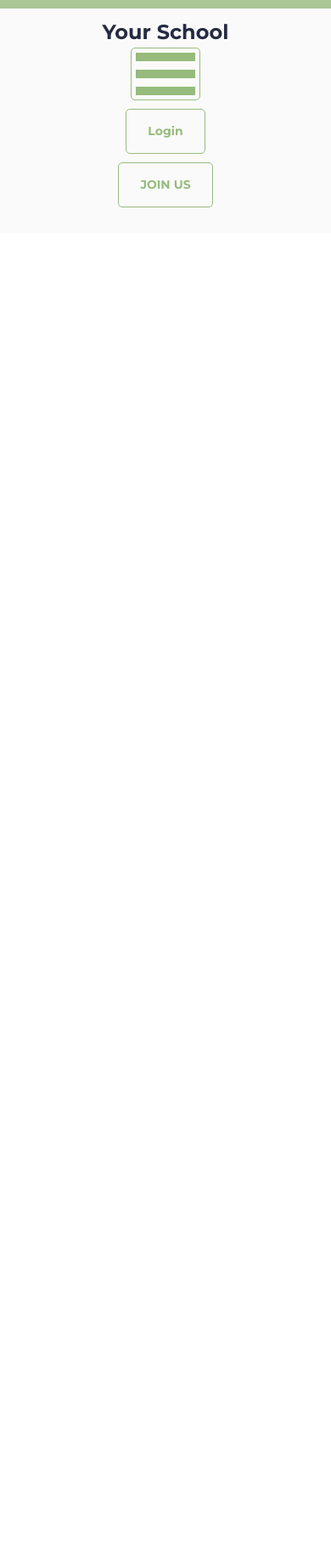
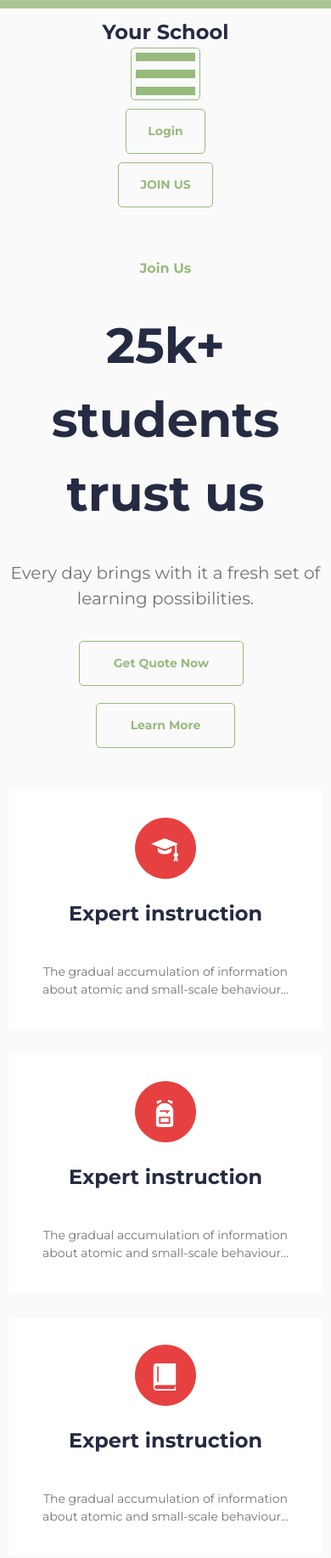
Before and after one commit to akukushkina/school, a plain HTML site: page index.html in a window 390 px wide. Shown: the whole page at 85% size. Before the commit the page ends 844 px from the top, so only its background shows below. Drawn offline with Linux system fonts and the light colour scheme.

Commit message:
add adaptive to about section

```diff
--- a/css/style.css
+++ b/css/style.css
@@ -179,6 +179,7 @@ a {
   max-width: 600px;
   padding-right: 60px;
   margin-bottom: 80px;
+  position: relative;
 }
 
 .about__join {
@@ -280,12 +281,12 @@ a {
 
 /* image */
 .about__img {
-  position: absolute;
   right: 0;
   top: 0;
 }
 
 .about__img--1 {
+  position: absolute;
   z-index: 3;
   right: 65px;
   top: 95px;
@@ -293,6 +294,7 @@ a {
 }
 
 .about__img--2 {
+  position: absolute;
   z-index: 2;
   top: 115px;
   right: 30px;
@@ -300,6 +302,7 @@ a {
 }
 
 .about__img--3 {
+  position: absolute;
   top: 70px;
   right: 40px;
   z-index: 1;
@@ -924,6 +927,33 @@ a {
 
 /* media */
 @media (max-width: 1200px) {
+  /* about */
+  .about__img {
+    width: 40%;
+}
+
+.about__img--1 {
+  top: 150px;
+}
+
+.about__img--2 {
+  top: 170px;
+}
+
+.about__img--3 {
+  top: 110px;
+}
+
+@keyframes drop {
+  0% {
+    top: -675px;
+  }
+  100% {
+    top: 150px;
+  }
+}
+
+
 }
 
 @media (max-width: 992px) {
@@ -962,6 +992,54 @@ a {
   .menu__item:not(:last-child) {
     margin-right: 0;
   }
+
+  /* about */
+
+  .about {
+    padding: 30px 0;
+  }
+
+  .about__img {
+    display: none;
+}
+
+.about__content {
+  text-align: center;
+  max-width: 100%;
+  padding-right: 0;
+  margin-bottom: 50px;
+}
+
+.about__btns {
+  justify-content: center;
+}
+
+.benefits {
+  margin-bottom: 30px;
+}
+
+.benefits__list {
+  flex-direction: column;
+  justify-content: center;
+  align-items: center;
+}
+
+.benefits__item {
+  max-width: 100%;
+  text-align: center;
+}
+
+.benefits__item:not(:last-child) {
+  margin-bottom: 30px;
+}
+
+.benefits__link::before,
+.benefits__link::after {
+  left: 50%;
+  transform: translateX(-50%);
+}
+
+
 }
 
 @media (max-width: 768px) {
@@ -1002,4 +1080,19 @@ a {
 }
 
 @media (max-width: 576px) {
+
+  /* about */
+  .about__btns {
+    flex-direction: column;
+    align-items: center;
 }
+
+.about__btn:not(:last-child) {
+  margin-bottom: 20px;
+}
+
+.benefits__link::after {
+  content: none;
+}
+
+}
--- a/index.html
+++ b/index.html
@@ -57,7 +57,7 @@
       </div>
     </header>
 
-     <!-- <section class="about">
+     <section class="about">
       <div class="container">
 
         <div class="about__content">
@@ -71,6 +71,24 @@
             <a class="about__quote about__btn" href="#">Get Quote Now</a>
             <a class="about__more about__btn" href="#">Learn More</a>
           </div>
+        </div>
+
+<div class="about__img">
+          <img
+            src="images/girl/girl.png"
+            alt="girl"
+            class="about__img about__img--1"
+          />
+          <img
+            src="images/girl/bgd_1.png"
+            alt="background"
+            class="about__img about__img--2"
+          />
+          <img
+            src="images/girl/bgd_2.png"
+            alt="background"
+            class="about__img about__img--3"
+          />
         </div>
 
         <div class="benefits">
@@ -107,27 +125,11 @@
           </ul>
         </div>
 
-        <div class="about__img">
-          <img
-            src="images/girl/girl.png"
-            alt="girl"
-            class="about__img about__img--1"
-          />
-          <img
-            src="images/girl/bgd_1.png"
-            alt="background"
-            class="about__img about__img--2"
-          />
-          <img
-            src="images/girl/bgd_2.png"
-            alt="background"
-            class="about__img about__img--3"
-          />
-        </div>
+
       </div>
     </section>
 
-  <section class="info">
+ <!--  <section class="info">
       <div class="container">
         <ul class="info__list">
           <li class="info__item">
```
